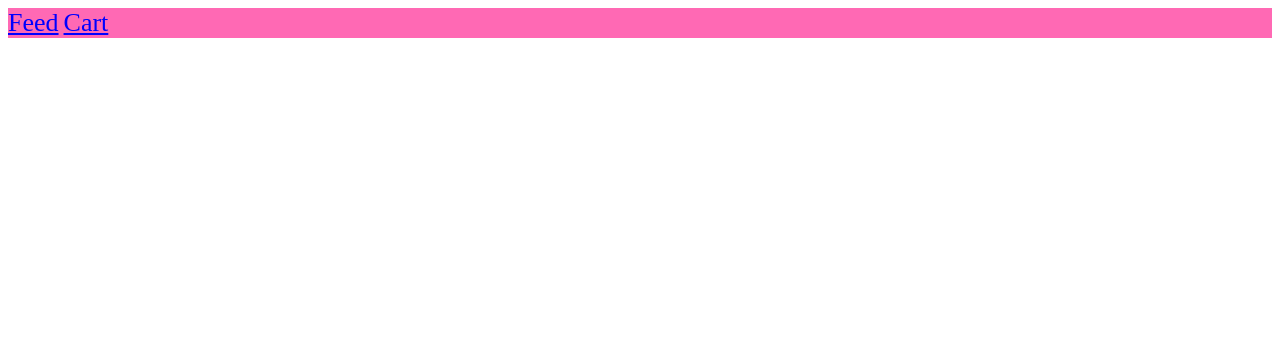
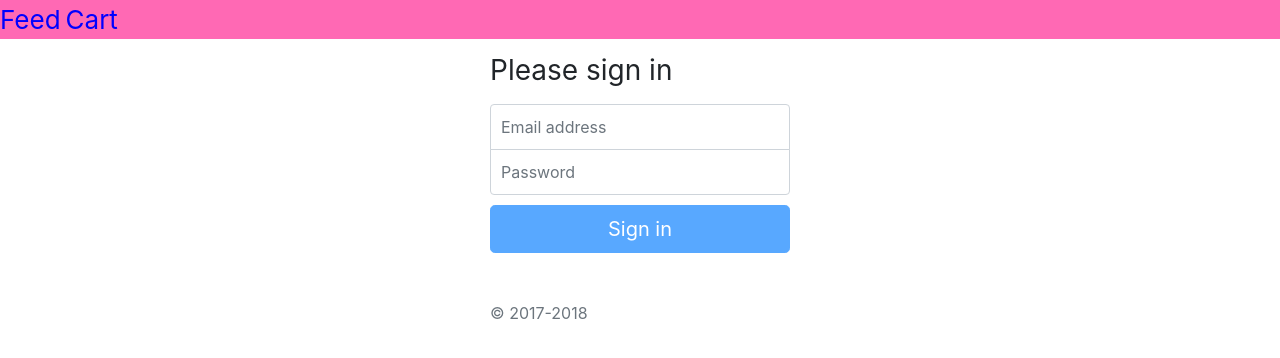
Before and after one commit to eliraneliassy/bca-course-project, an Angular app: page /login in a window 1280 px wide. Before the commit this address led to /. Shown: the top 358 px of the page. Built offline with nearby package versions, Linux system fonts and the light colour scheme.

Commit message:
template forms

```diff
--- a/src/app/app-routing.module.ts
+++ b/src/app/app-routing.module.ts
@@ -1,3 +1,4 @@
+import { LoginComponent } from './login/login.component';
 import { ProductResolveService } from './product-resolve.service';
 import { ProductComponent } from './product/product.component';
 import { AppComponent } from './app.component';
@@ -8,9 +9,10 @@ import { FeedComponent } from './feed/feed.component';
 
 
 const routes: Routes = [
-  { path: '', redirectTo: 'feed', pathMatch: 'full' },
+  { path: '', redirectTo: 'login', pathMatch: 'full' },
   { path: 'feed', component: FeedComponent },
   { path: 'cart', component: CartComponent },
+  { path: 'login', component: LoginComponent },
   {
     path: 'product/:id',
     component: ProductComponent,
--- /dev/null
+++ b/src/app/login/login.component.html
@@ -0,0 +1,40 @@
+<form class="form-signin" #form="ngForm" (ngSubmit)="submit(form)">
+    <h1 class="h3 mb-3 font-weight-normal">Please sign in</h1>
+
+    <label for="inputEmail" class="sr-only">Email address*</label>
+    <input type="email"
+    id="inputEmail"
+    class="form-control"
+    placeholder="Email address"
+    ngModel
+    name="email"
+    required
+    email
+    #email="ngModel">
+
+    <small class="error"
+    *ngIf="!email.valid && email.hasError('required') && email.touched">
+        Email is required
+    </small>
+    <small class="error"
+    *ngIf="!email.valid && email.hasError('email') && email.touched">
+        Email is invalid
+    </small>
+
+    <label for="inputPassword" class="sr-only">Password*</label>
+    <input
+    type="password"
+    id="inputPassword"
+    class="form-control"
+    placeholder="Password"
+    name="password"
+    ngModel
+    required
+    >
+
+
+
+    <button class="btn btn-lg btn-primary btn-block" type="submit"
+    [disabled]="!form.valid">Sign in</button>
+    <p class="mt-5 mb-3 text-muted">© 2017-2018</p>
+  </form>
--- /dev/null
+++ b/src/app/login/login.component.scss
@@ -0,0 +1,61 @@
+html,
+body {
+  height: 100%;
+}
+
+body {
+  display: -ms-flexbox;
+  display: -webkit-box;
+  display: flex;
+  -ms-flex-align: center;
+  -ms-flex-pack: center;
+  -webkit-box-align: center;
+  align-items: center;
+  -webkit-box-pack: center;
+  justify-content: center;
+  padding-top: 40px;
+  padding-bottom: 40px;
+  background-color: #f5f5f5;
+}
+
+.form-signin {
+  width: 100%;
+  max-width: 330px;
+  padding: 15px;
+  margin: 0 auto;
+}
+.form-signin .checkbox {
+  font-weight: 400;
+}
+.form-signin .form-control {
+  position: relative;
+  box-sizing: border-box;
+  height: auto;
+  padding: 10px;
+  font-size: 16px;
+}
+.form-signin .form-control:focus {
+  z-index: 2;
+}
+.form-signin input[type="email"] {
+  margin-bottom: -1px;
+  border-bottom-right-radius: 0;
+  border-bottom-left-radius: 0;
+}
+.form-signin input[type="password"] {
+  margin-bottom: 10px;
+  border-top-left-radius: 0;
+  border-top-right-radius: 0;
+}
+
+.error {
+  color: red;
+}
+
+input.ng-valid.ng-touched {
+  border: 1px solid green;
+}
+
+input.ng-invalid.ng-touched {
+  border: 1px solid red;
+}
--- /dev/null
+++ b/src/app/login/login.component.ts
@@ -0,0 +1,20 @@
+import { Component, OnInit } from '@angular/core';
+import { NgForm } from '@angular/forms';
+
+@Component({
+  selector: 'app-login',
+  templateUrl: './login.component.html',
+  styleUrls: ['./login.component.scss']
+})
+export class LoginComponent implements OnInit {
+
+  constructor() { }
+
+  ngOnInit(): void {
+  }
+
+  submit(form: NgForm) {
+    console.log(form);
+  }
+
+}
--- a/src/index.html
+++ b/src/index.html
@@ -6,6 +6,7 @@
   <base href="/">
   <meta name="viewport" content="width=device-width, initial-scale=1">
   <link rel="icon" type="image/x-icon" href="favicon.ico">
+  <link rel="stylesheet" href="https://stackpath.bootstrapcdn.com/bootstrap/4.4.1/css/bootstrap.min.css" integrity="sha384-Vkoo8x4CGsO3+Hhxv8T/Q5PaXtkKtu6ug5TOeNV6gBiFeWPGFN9MuhOf23Q9Ifjh" crossorigin="anonymous">
 </head>
 <body>
   <app-root>Loading...</app-root>
```
Also changed, not shown: src/app/app.module.ts (+7 -2 lines), 1 other file (tests, documents, lock files or other folders).
